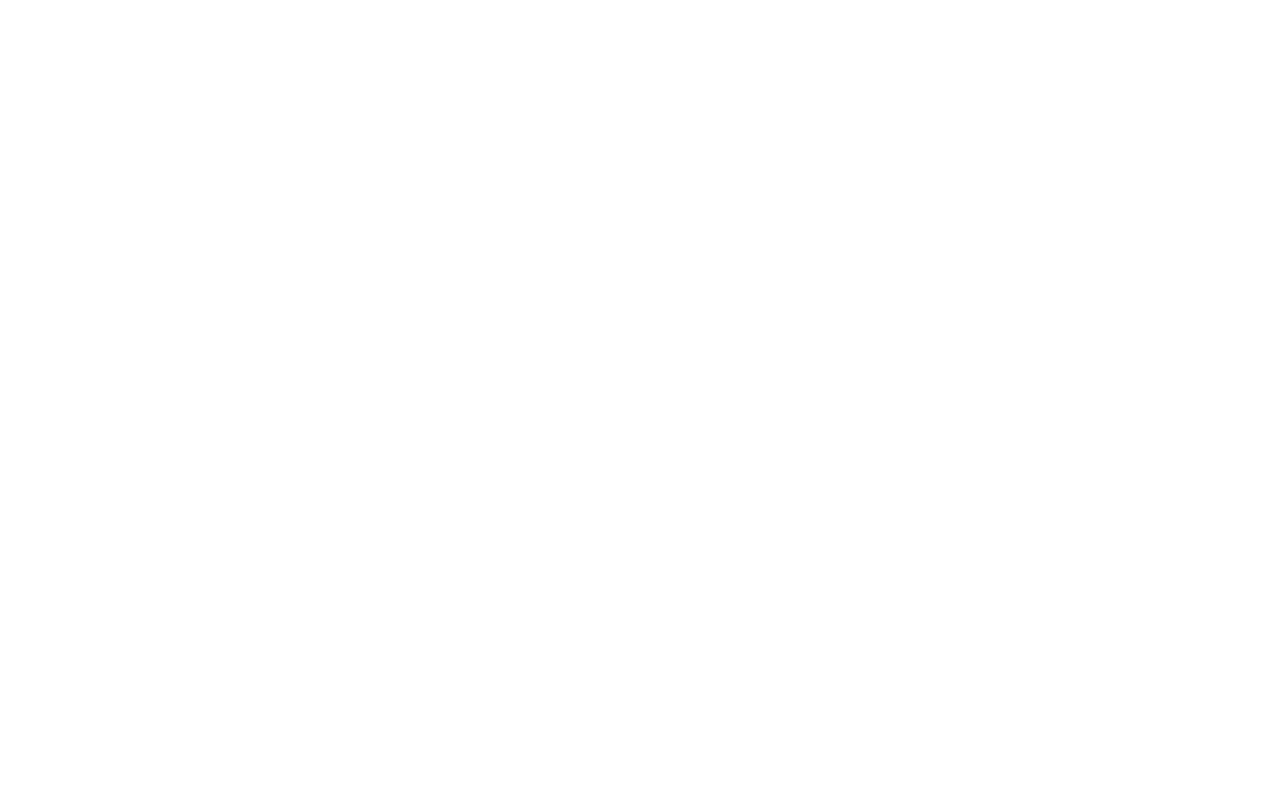
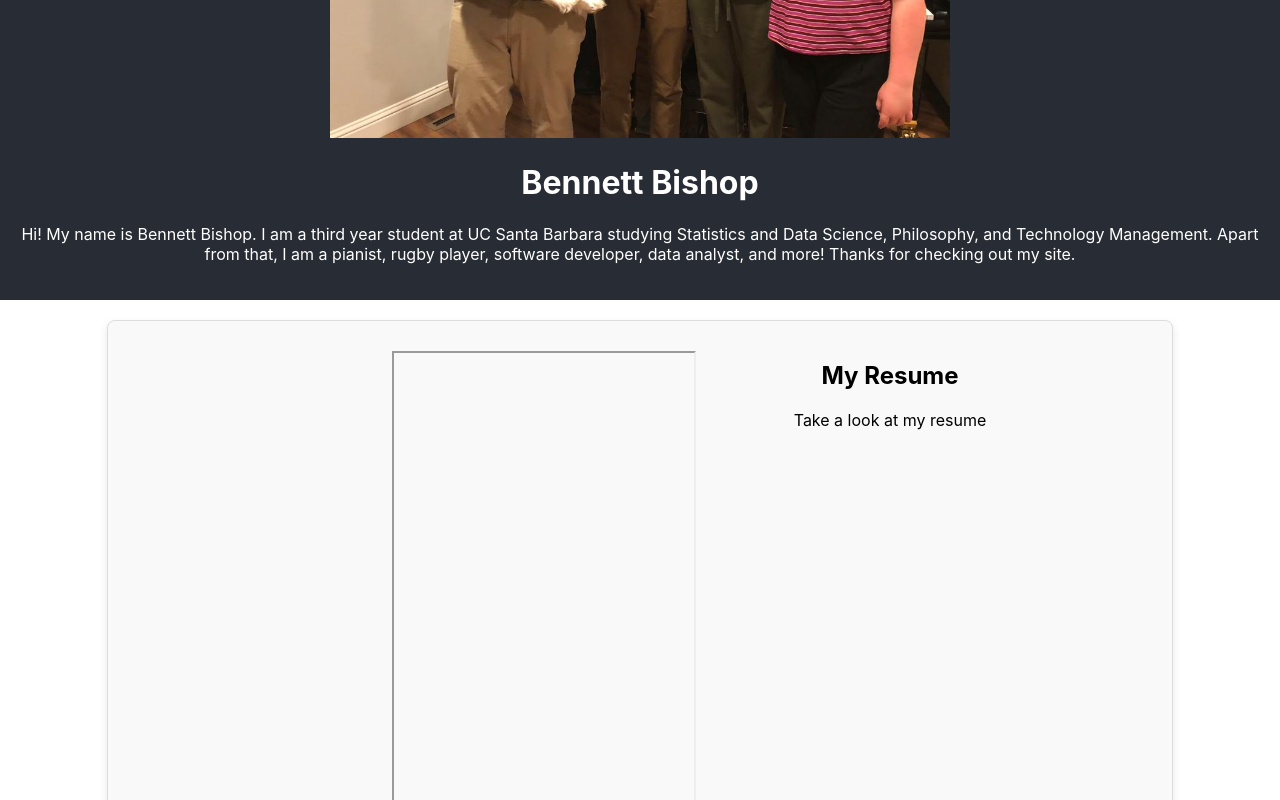
Before and after one commit to BennettJamesBishop/BennettJamesBishop.github.io, a React (Create React App) app: page / in a window 1280 px wide. Shown: the part 347-1147 px from the top of the page. Before the commit the page ends 800 px from the top, so only its background shows below. Built offline with nearby package versions, Linux system fonts and the light colour scheme.

Commit message:
Initial styling set up

```diff
--- a/src/App.css
+++ b/src/App.css
@@ -2,37 +2,73 @@
   text-align: center;
 }
 
-.App-logo {
-  height: 40vmin;
-  pointer-events: none;
+.App-header {
+  display: 'flex';
+  flex-wrap: 'wrap';
+  flex-direction: 'column';
+  background-color: #282c34;
+  padding: 20px;
+  color: white;
 }
 
-@media (prefers-reduced-motion: no-preference) {
-  .App-logo {
-    animation: App-logo-spin infinite 20s linear;
-  }
-}
-
-.App-header {
-  background-color: #282c34;
-  min-height: 100vh;
+main {
   display: flex;
   flex-direction: column;
   align-items: center;
-  justify-content: center;
-  font-size: calc(10px + 2vmin);
-  color: white;
 }
 
-.App-link {
-  color: #61dafb;
+.personal-photo {
+  width: 50%
+}
+.project-section {
+  width: 80%;
+  margin: 20px 0;
+  padding: 20px;
+  border: 1px solid #ddd;
+  border-radius: 8px;
+  background-color: #f9f9f9;
+  box-shadow: 0 4px 8px rgba(0, 0, 0, 0.1);
 }
 
-@keyframes App-logo-spin {
-  from {
-    transform: rotate(0deg);
-  }
-  to {
-    transform: rotate(360deg);
-  }
+.project-section h2 {
+  margin-top: 0;
 }
+
+.image-gallery {
+  display: flex;
+  justify-content: center;
+  flex-wrap: wrap;
+  gap: 10px;
+  margin-top: 10px;
+}
+
+.image-gallery img {
+  width: 150px;
+  height: 150px;
+  object-fit: cover;
+  border-radius: 8px;
+  border: 1px solid #ddd;
+}
+
+.resume-display {
+  display: flex;
+  justify-content: center;
+  flex-wrap: wrap;
+  gap: 10px;
+  margin-top: 10px;
+  width: 500px;
+  height: 500px;
+}
+
+.resume-section {
+  display: flex;
+  justify-content: center;
+  flex-wrap: wrap;
+  width: 80%;
+  margin: 20px 0;
+  padding: 20px;
+  border: 1px solid #ddd;
+  border-radius: 8px;
+  background-color: #f9f9f9;
+  box-shadow: 0 4px 8px rgba(0, 0, 0, 0.1);
+}
--- a/src/App.js
+++ b/src/App.js
@@ -1,14 +1,92 @@
-
+import React from 'react';
 import './App.css';
-
 function App() {
   return (
     <div className="App">
-        <p>
-          Bennett Bishop Personal Website
-        </p>
+    <div class='flex-row'>
+      <header className="App-header">
+      <div><img className='personal-photo' src={'FamilyPic.JPG'} alt={`${'familypic'}`} /></div>
+        <h1>Bennett Bishop</h1>
+        <p>Hi! My name is Bennett Bishop. I am a third year student at UC Santa Barbara studying Statistics and Data Science,
+        Philosophy, and Technology Management. Apart from that, I am a pianist, rugby player, software developer, data analyst, and more!
+        Thanks for checking out my site.</p>
+
+      </header>
+      </div>
+      <main>
+      <ResumeSection />
+        <Section
+          id="project1"
+          title="Project 1"
+          description="Description of Project 1"
+          images={[
+            'familyPic.JPG',
+            'https://via.placeholder.com/150',
+            'https://via.placeholder.com/150'
+          ]}
+        />
+        <Section
+          id="project2"
+          title="Project 2"
+          description="Description of Project 2"
+          images={[
+            'https://via.placeholder.com/150',
+            'https://via.placeholder.com/150',
+            'https://via.placeholder.com/150'
+          ]}
+        />
+        <Section
+          id="project3"
+          title="Project 3"
+          description="Description of Project 3"
+          images={[
+            'https://via.placeholder.com/150',
+            'https://via.placeholder.com/150',
+            'https://via.placeholder.com/150'
+          ]}
+        />
+        <Section
+          id="project4"
+          title="Project 4"
+          description="Description of Project 4"
+          images={[
+            'https://via.placeholder.com/150',
+            'https://via.placeholder.com/150',
+            'https://via.placeholder.com/150'
+          ]}
+        />
+      </main>
     </div>
   );
 }
 
+function Section({ id, title, description, images }) {
+  return (
+    <section id={id} className="project-section">
+      <h2>{title}</h2>
+      <p>{description}</p>
+      <div className="image-gallery">
+        {images.map((src, index) => (
+          <img key={index} src={src} alt={`${title} image ${index + 1}`} />
+        ))}
+      </div>
+    </section>
+  );
+}
+
+function ResumeSection() {
+  return (
+    <section className="resume-section">
+     <div className="resume-display">
+     <iframe title='resume' src="resume.pdf" />
+    </div>
+    <div> <h2>My Resume</h2>
+    <p>Take a look at my resume</p></div>
+
+    </section>
+  );
+}
+
+
+
 export default App;
```
Also changed, not shown: public/familyPic.JPG (added), 1 other file (tests, documents, lock files or other folders).
